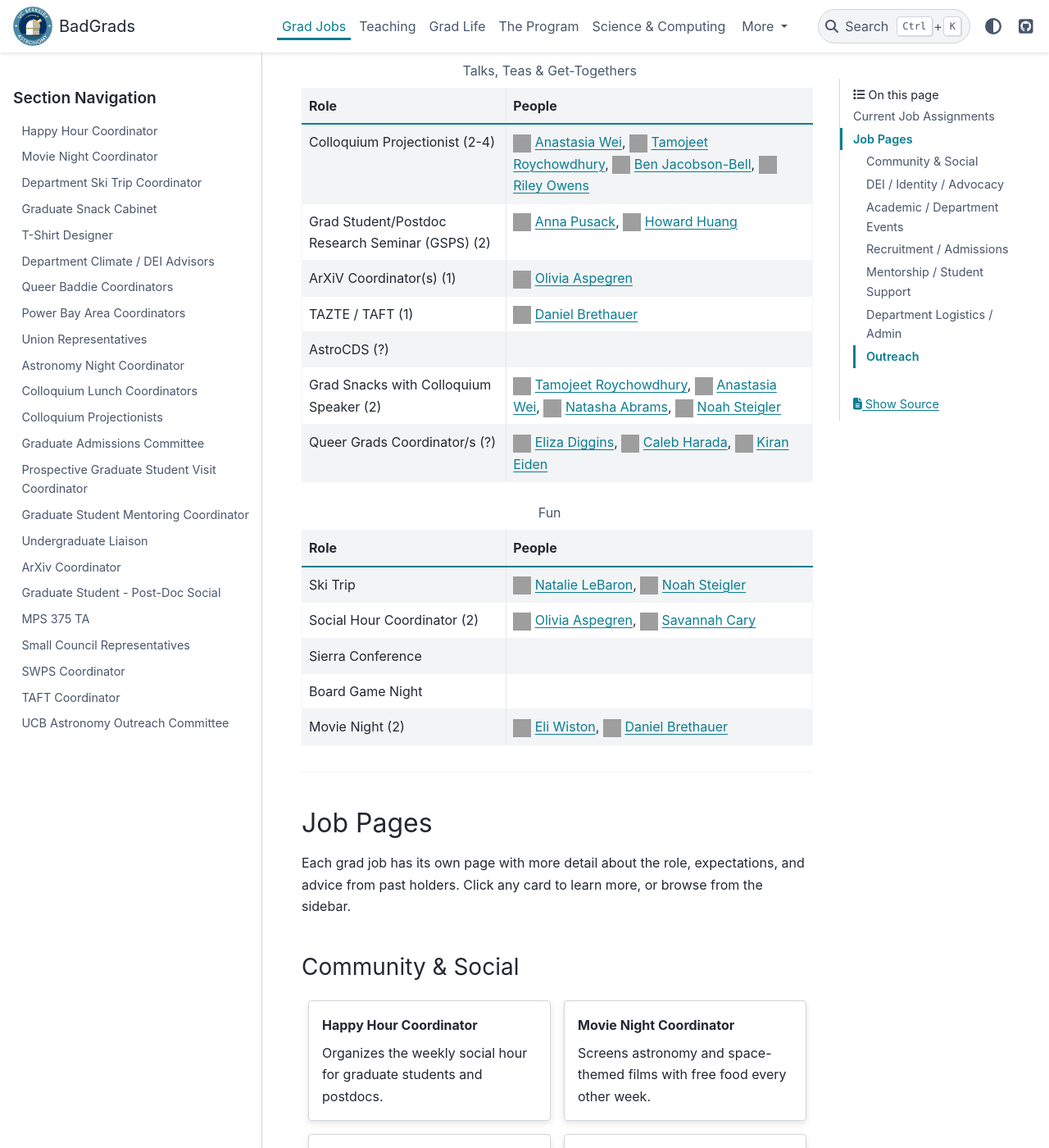
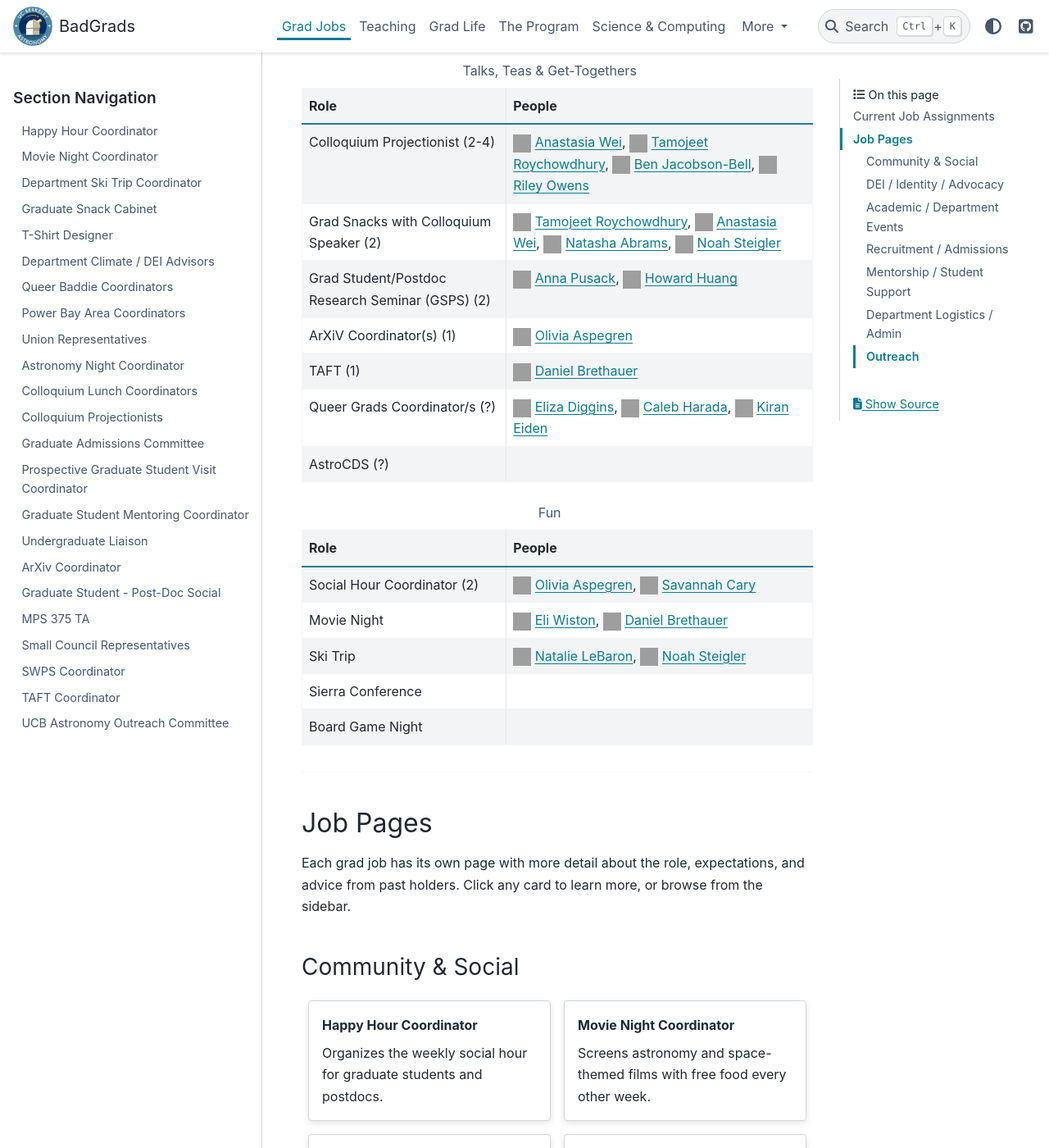
Before and after one commit to BadGrads/BadGradWiki, a Sphinx documentation site: the page built from wiki/source/grad_jobs/index.rst, in a window 1280 px wide and 1400 px high, scrolled down 2005 px. Shown: the whole window at 82% size. Built offline with Sphinx 7.4.7 and the PyData theme 0.15.4, drawn with Linux system fonts in a browser that asks for light colours; some of the changed text lies outside the part shown; grey boxes are pictures that could not be loaded.

Commit message:
Organize jobs and split 'Outreach and Service' into separate 'Outreach' and 'Department Service' categories.

```diff
--- a/wiki/source/grad_jobs/index.rst
+++ b/wiki/source/grad_jobs/index.rst
@@ -71,7 +71,7 @@
 
    * - Role
      - People
-   * - Mentoring System Grandmentors (2)
+   * - Mentoring System Grandmentors (1)
      - |AnnaPusack| `Anna Pusack <https://github.com/Rocketpack23>`__,
        |KatieSharpe| `Katie Sharpe <https://github.com/katiesharpe>`__
    * - Graduate Student Mentors (N first-years)
@@ -115,24 +115,24 @@
        |TamojeetRoychowdhury| `Tamojeet Roychowdhury <https://github.com/tamojeetroychowdhury>`__,
        |BenJacobsonBell| `Ben Jacobson-Bell <https://github.com/bjacobell>`__,
        |RileyOwens| `Riley Owens <https://github.com/mrileyowens>`__
+   * - Grad Snacks with Colloquium Speaker (2)
+     - |TamojeetRoychowdhury| `Tamojeet Roychowdhury <https://github.com/tamojeetroychowdhury>`__,
+       |AnastasiaWei| `Anastasia Wei <https://github.com/AnastasiaKWei>`__,
+       |NatashaAbrams| `Natasha Abrams <https://github.com/nsabrams>`__,
+       |NoahSteigler| `Noah Steigler <https://github.com/NMStiegler>`__
    * - Grad Student/Postdoc Research Seminar (GSPS) (2)
      - |AnnaPusack| `Anna Pusack <https://github.com/Rocketpack23>`__,
        |HowardHuang| `Howard Huang <https://github.com/HowardHTHuang>`__
    * - ArXiV Coordinator(s) (1)
      - |OliviaAspegren| `Olivia Aspegren <https://github.com/oaspegren>`__
-   * - TAZTE / TAFT (1)
+   * - TAFT (1)
      - |DanielBrethauer| `Daniel Brethauer <https://github.com/dbrethauer>`__
-   * - AstroCDS (?)
-     -
-   * - Grad Snacks with Colloquium Speaker (2)
-     - |TamojeetRoychowdhury| `Tamojeet Roychowdhury <https://github.com/tamojeetroychowdhury>`__,
-       |AnastasiaWei| `Anastasia Wei <https://github.com/AnastasiaKWei>`__,
-       |NatashaAbrams| `Natasha Abrams <https://github.com/nsabrams>`__,
-       |NoahSteigler| `Noah Steigler <https://github.com/NMStiegler>`__
    * - Queer Grads Coordinator/s (?)
      - |ElizaDiggins| `Eliza Diggins <https://github.com/eliza-diggins>`__,
        |CalebHarada| `Caleb Harada <https://github.com/CalebHarada>`__,
        |KiranEidan| `Kiran Eiden <https://github.com/KiranEiden>`__
+   * - AstroCDS (?)
+     -
 
 .. list-table:: Fun
    :widths: 40 60
@@ -140,19 +140,19 @@
 
    * - Role
      - People
+   * - Social Hour Coordinator (2)
+     - |OliviaAspegren| `Olivia Aspegren <https://github.com/oaspegren>`__,
+       |SavannahCary| `Savannah Cary <https://github.com/scary22>`__
+   * - Movie Night
+     - |EliWiston| `Eli Wiston <https://github.com/eli-wiston>`__,
+       |DanielBrethauer| `Daniel Brethauer <https://github.com/dbrethauer>`__
    * - Ski Trip
      - |NatalieLeBaron| `Natalie LeBaron <https://github.com/nlynn>`__,
        |NoahSteigler| `Noah Steigler <https://github.com/NMStiegler>`__
-   * - Social Hour Coordinator (2)
-     - |OliviaAspegren| `Olivia Aspegren <https://github.com/oaspegren>`__,
-       |SavannahCary| `Savannah Cary <https://github.com/scary22>`__
    * - Sierra Conference
      -
    * - Board Game Night
      -
-   * - Movie Night (2)
-     - |EliWiston| `Eli Wiston <https://github.com/eli-wiston>`__,
-       |DanielBrethauer| `Daniel Brethauer <https://github.com/dbrethauer>`__
 
 ----
 
```
Also changed, not shown: other parts of wiki/source/grad_jobs/index.rst (+5 -5 lines).
